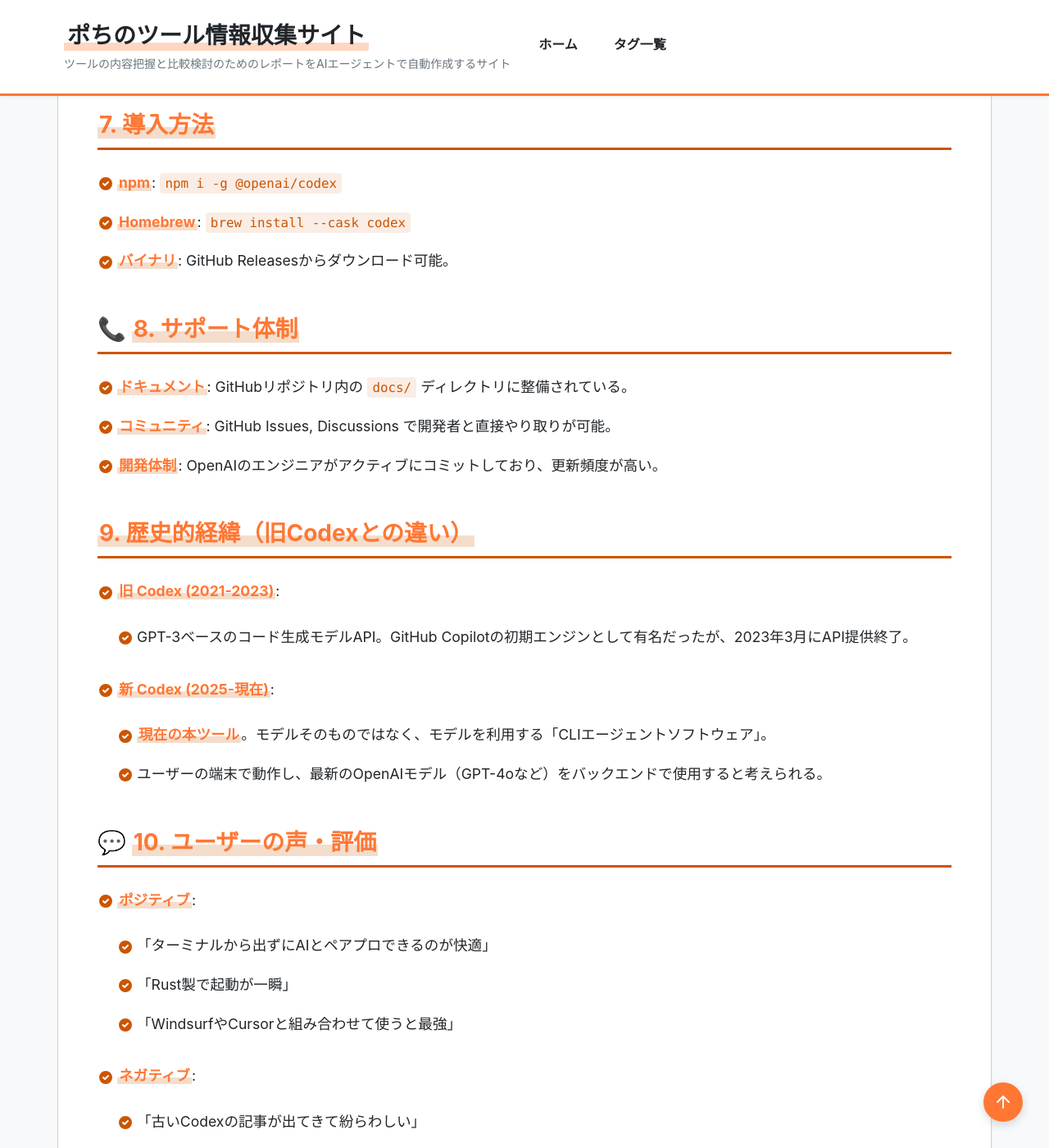
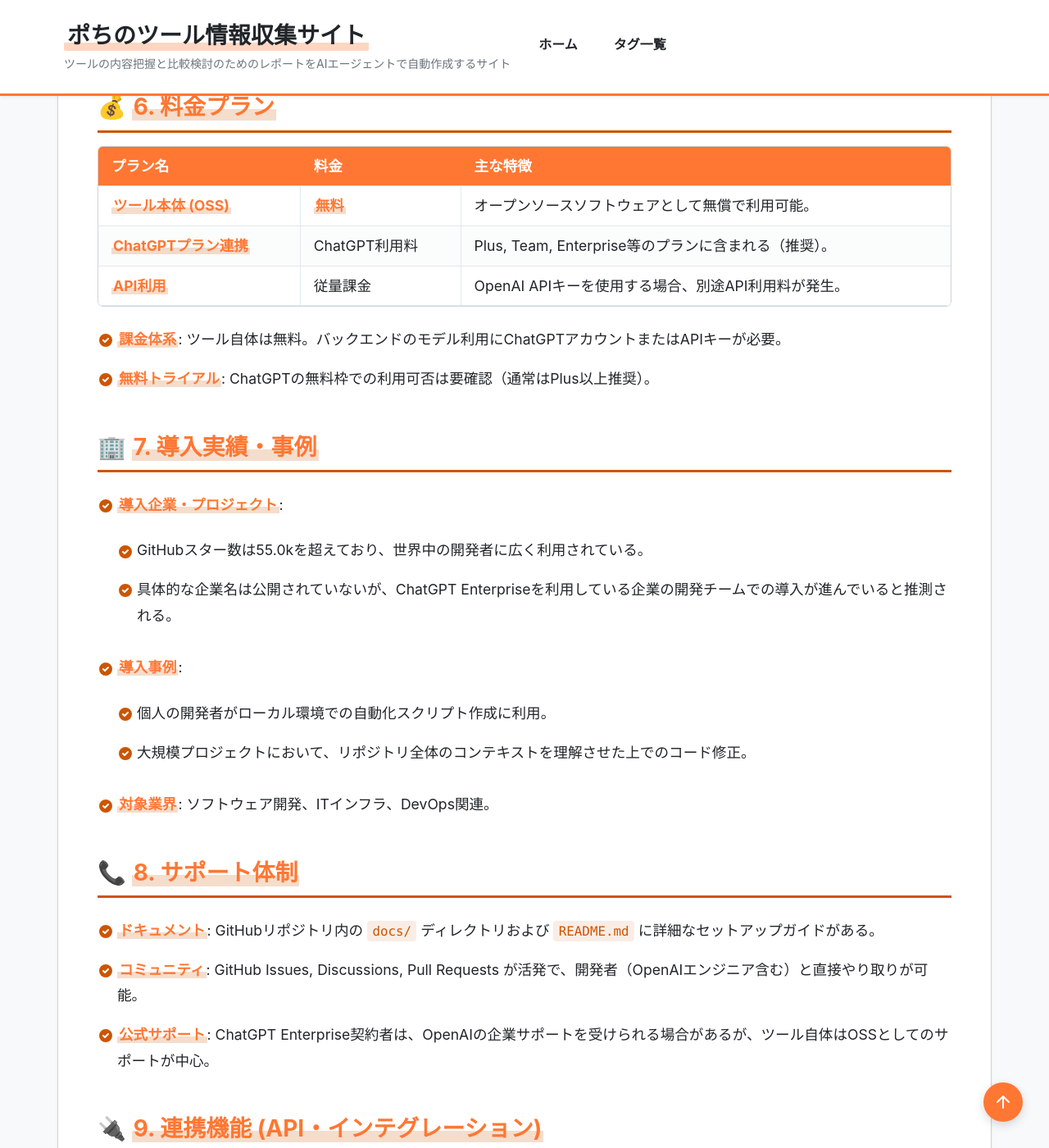
Before and after one commit to aegisfleet/tool-survey-report, a Jekyll site: the page built from _reports/openai-codex.md, in a window 1280 px wide and 1400 px high, scrolled down 5231 px. Shown: the whole window at 82% size. Built offline with Jekyll 4.4.1, drawn with Linux system fonts in a browser that asks for light colours; some of the changed text lies outside the part shown.

Commit message:
Update OpenAI Codex report to match 15-item template (#357)
Co-authored-by: google-labs-jules[bot] <161369871+google-labs-jules[bot]@users.noreply.github.com>

```diff
--- a/_reports/openai-codex.md
+++ b/_reports/openai-codex.md
@@ -46,13 +46,14 @@ evaluation:
 
 # 【任意項目】該当するもののみ記載
 links:
-  documentation: "https://github.com/openai/codex/blob/main/docs/README.md"
+  documentation: "https://github.com/openai/codex/tree/main/docs"
   github: "https://github.com/openai/codex"
 relationships:
   related_tools:
     - "GitHub Copilot"
     - "Windsurf"
     - "Cursor"
+    - "ChatGPT"
 ---
 
 # **OpenAI Codex 調査レポート**
@@ -63,97 +64,140 @@ relationships:
 * **ツールの読み方**: オープンエーアイ コーデックス
 * **開発元**: OpenAI
 * **公式サイト**: [https://github.com/openai/codex](https://github.com/openai/codex) (Web版: [chatgpt.com/codex](https://chatgpt.com/codex))
-* **リポジトリ**: [openai/codex](https://github.com/openai/codex)
+* **関連リンク**:
+  * GitHub: [openai/codex](https://github.com/openai/codex)
+  * ドキュメント: [Codex Documentation](https://github.com/openai/codex/tree/main/docs)
 * **カテゴリ**: AIコーディング支援 / CLIツール
 * **概要**:
-  * 現在の「OpenAI Codex」は、**ターミナル内で動作する軽量なコーディングエージェント**を指す。
-  * 以前（2021年〜2023年）は同名のAPIモデルが存在したが、現在はCLIツールとしてオープンソース（Apache-2.0）で提供されている。
-  * Rust言語で開発されており、ローカル環境で高速に動作し、ChatGPTプラン（Plus, Team, Enterprise等）のアカウントと連携して利用する。
+  * 現在の「OpenAI Codex」は、**ターミナル内で動作する軽量なコーディングエージェント**を指す（旧APIは2023年終了）。
+  * Rust言語で開発されたオープンソースツール（Apache-2.0）であり、ローカルファイルシステムを直接操作できる。
+  * ユーザーのChatGPTアカウント（Plus, Team, Enterprise等）と連携してモデルを利用する。
 
 ## **2. 目的と主な利用シーン**
 
 * **解決する課題**:
   * IDEを開かずにターミナルだけで迅速にコード生成や修正を行いたい。
-  * ローカルのファイルシステムを直接操作させながら開発を進めたい。
+  * ローカルのファイルシステムを直接操作させながら、複雑なリファクタリングやスクリプト作成を行いたい。
 * **想定利用者**:
   * コマンドライン操作（CLI）を好む開発者。
   * 軽量な環境でAI支援を受けたいエンジニア。
 * **利用シーン**:
-  * `npm install` や `brew install` で導入し、`codex` コマンドで起動。
-  * 自然言語で「このディレクトリのRustファイルをリストアップして、エラー処理を追加して」といった指示を出す。
+  * `codex` コマンドによる自然言語でのファイル操作・コード生成（例：「このディレクトリのテストコードを作成して」）。
   * VS Code, Cursor, Windsurf などのエディタ内ターミナルでの利用。
+  * シェルスクリプトの生成と実行の自動化。
 
 ## **3. 主要機能**
 
 * **CLIエージェント**: ターミナル上で対話的にコード生成、シェルコマンド実行、ファイル操作を行う。
-* **ChatGPT連携**: `Sign in with ChatGPT` 機能により、既存のChatGPTプラン（Plus/Pro/Team/Edu/Enterprise）のアカウントを利用してモデルにアクセス可能。
-* **ローカル実行**: ユーザーのコンピュータ上で動作するため、ローカルファイルへのアクセスやコマンド実行がスムーズ。
-* **クロスプラットフォーム**: macOS (Apple Silicon/Intel), Linux に対応。
+* **ChatGPT連携**: `Sign in with ChatGPT` 機能により、既存のChatGPTプラン（Plus/Pro/Team/Edu/Enterprise）のアカウントを利用可能。
+* **ローカル実行**: ユーザーのコンピュータ上で動作するため、ローカルファイルへのアクセスやコマンド実行がスムーズかつセキュア。
+* **クロスプラットフォーム**: macOS (Apple Silicon/Intel), Linux に対応。WindowsはWSL経由などで利用可能（要確認）。
 * **IDE統合**: VS Code, Cursor, Windsurf などのエディタに統合して利用することも可能。
 
 ## **4. 特徴・強み (Pros)**
 
-* **軽量かつ高速**: Rust言語で書かれており（コードベースの97%以上）、動作が非常に軽快。
-* **オープンソース**: Apache 2.0ライセンスで公開されており、透明性が高い。
-* **既存プランの活用**: ChatGPTの有料プラン契約者は追加費用なしで高度なモデルを利用できる推奨設定がある。
+* **軽量かつ高速**: Rust言語で書かれており（コードベースの97%以上）、起動や動作が非常に軽快。
+* **オープンソース**: Apache 2.0ライセンスで公開されており、透明性が高く、カスタマイズも可能。
+* **既存プランの活用**: ChatGPTの有料プラン契約者は追加費用なしで高度なモデルを利用できる（推奨設定）。
 * **柔軟性**: ターミナルベースであるため、特定のエディタに依存せず、SSH接続先のサーバーなどでも利用しやすい。
 
 ## **5. 弱み・注意点 (Cons)**
 
-* **GUIを持たない**: 基本的にCUI（キャラクターユーザーインターフェース）での操作となるため、GUIツールに慣れたユーザーには敷居が高い場合がある。
-* **APIキー利用の複雑さ**: ChatGPTログインではなくAPIキーで使用する場合は、追加のセットアップが必要となる。
+* **GUIを持たない**: 基本的にCUI（キャラクターユーザーインターフェース）での操作となるため、GUIツールに慣れたユーザーには敷居が高い。
+* **APIキー利用のセットアップ**: ChatGPTログインではなくAPIキーで使用する場合は、追加の設定が必要となる。
 * **名称の混乱**: 過去に「Codex API」として知られていたサービス（2023年終了）と同じ名前であるため、古い情報と混同しやすい。
 
 ## **6. 料金プラン**
 
-* **ツール自体**: **無料** (オープンソース)
-* **モデル利用料**:
-  * **ChatGPTプラン連携**: ChatGPT Plus, Team, Enterprise等のプランに含まれる（推奨）。
-  * **API利用**: OpenAI APIキーを使用する場合、従量課金が発生する可能性がある（要追加設定）。
+| プラン名 | 料金 | 主な特徴 |
+|---------|------|---------|
+| **ツール本体 (OSS)** | **無料** | オープンソースソフトウェアとして無償で利用可能。 |
+| **ChatGPTプラン連携** | ChatGPT利用料 | Plus, Team, Enterprise等のプランに含まれる（推奨）。 |
+| **API利用** | 従量課金 | OpenAI APIキーを使用する場合、別途API利用料が発生。 |
 
-## **7. 導入方法**
+* **課金体系**: ツール自体は無料。バックエンドのモデル利用にChatGPTアカウントまたはAPIキーが必要。
+* **無料トライアル**: ChatGPTの無料枠での利用可否は要確認（通常はPlus以上推奨）。
 
-* **npm**: `npm i -g @openai/codex`
-* **Homebrew**: `brew install --cask codex`
-* **バイナリ**: GitHub Releasesからダウンロード可能。
+## **7. 導入実績・事例**
+
+* **導入企業・プロジェクト**:
+  * GitHubスター数は55.0kを超えており、世界中の開発者に広く利用されている。
+  * 具体的な企業名は公開されていないが、ChatGPT Enterpriseを利用している企業の開発チームでの導入が進んでいると推測される。
+* **導入事例**:
+  * 個人の開発者がローカル環境での自動化スクリプト作成に利用。
+  * 大規模プロジェクトにおいて、リポジトリ全体のコンテキストを理解させた上でのコード修正。
+* **対象業界**: ソフトウェア開発、ITインフラ、DevOps関連。
 
 ## **8. サポート体制**
 
-* **ドキュメント**: GitHubリポジトリ内の `docs/` ディレクトリに整備されている。
-* **コミュニティ**: GitHub Issues, Discussions で開発者と直接やり取りが可能。
-* **開発体制**: OpenAIのエンジニアがアクティブにコミットしており、更新頻度が高い。
+* **ドキュメント**: GitHubリポジトリ内の `docs/` ディレクトリおよび `README.md` に詳細なセットアップガイドがある。
+* **コミュニティ**: GitHub Issues, Discussions, Pull Requests が活発で、開発者（OpenAIエンジニア含む）と直接やり取りが可能。
+* **公式サポート**: ChatGPT Enterprise契約者は、OpenAIの企業サポートを受けられる場合があるが、ツール自体はOSSとしてのサポートが中心。
 
-## **9. 歴史的経緯（旧Codexとの違い）**
+## **9. 連携機能 (API・インテグレーション)**
 
-* **旧 Codex (2021-2023)**:
-  * GPT-3ベースのコード生成モデルAPI。GitHub Copilotの初期エンジンとして有名だったが、2023年3月にAPI提供終了。
-* **新 Codex (2025-現在)**:
-  * **現在の本ツール**。モデルそのものではなく、モデルを利用する「CLIエージェントソフトウェア」。
-  * ユーザーの端末で動作し、最新のOpenAIモデル（GPT-4oなど）をバックエンドで使用すると考えられる。
+* **API**: OpenAI APIと連携可能。また、MCP (Model Context Protocol) ツールとしての機能も備えている（`shell-tool-mcp`）。
+* **外部サービス連携**:
+  * **エディタ**: VS Code, Cursor, Windsurf (IDE内のターミナルまたは拡張機能として連携)。
+  * **認証**: ChatGPT (Auth0等を利用したSSO連携)。
 
-## **10. ユーザーの声・評価**
+## **10. セキュリティとコンプライアンス**
 
-* **ポジティブ**:
-  * 「ターミナルから出ずにAIとペアプロできるのが快適」
-  * 「Rust製で起動が一瞬」
-  * 「WindsurfやCursorと組み合わせて使うと最強」
-* **ネガティブ**:
-  * 「古いCodexの記事が出てきて紛らわしい」
+* **認証**:
+  * `Sign in with ChatGPT` によるOAuth認証。
+  * OpenAI APIキーによる認証。
+* **データ管理**:
+  * エージェント自体はローカル環境（ユーザーのPC）で動作するため、コードの読み書きはローカルで行われる。
+  * 推論のために送信されるデータは、OpenAIのプライバシーポリシー（ChatGPTプランまたはAPI利用規約）に従って管理される。Enterpriseプランではデータが学習に使われない設定が可能。
+* **準拠規格**: OpenAIのサービス（ChatGPT/API）はSOC 2 Type 2、GDPRなどに準拠している。
 
-## **11. 直近のアップデート**
+## **11. 操作性 (UI/UX) と学習コスト**
 
-* **v0.80.0 (2026-01-09)**: 最新リリース。機能強化とバグ修正。
-* **開発状況**: 非常にアクティブで、頻繁にリリースが行われている。
+* **UI/UX**:
+  * 完全なCLIベース。テキストによる対話形式。
+  * 応答が高速で、Rust製ならではのサクサクとした操作感。
+  * ターミナル操作に慣れているユーザーには非常に直感的。
+* **学習コスト**:
+  * 基本的なコマンドライン操作（`cd`, `ls`など）の知識が必要。
+  * ツール自体のコマンドはシンプル（`codex`で起動）だが、プロンプトエンジニアリングのスキルは必要。
 
-## **12. 類似ツールとの比較**
+## **12. ユーザーの声（レビュー分析）**
 
-| ツール名 | 形態 | 特徴 | ターゲット |
-|---|---|---|---|
-| **OpenAI Codex (CLI)** | CLIアプリ | ターミナルで動作、軽量、OSS。 | CLI・Vimユーザー、自動化重視 |
-| **GitHub Copilot CLI** | CLI拡張 | `gh copilot` コマンドで動作。 | GitHub CLIユーザー |
-| **Cursor** | エディタ(IDE) | VS Codeフォーク。AIネイティブなGUI体験。 | エディタ体験重視 |
-| **Windsurf** | エディタ(IDE) | 「Cascade」エージェントによる深いコンテキスト理解。 | 統合環境重視 |
+* **調査対象**: GitHub, X (Twitter), 技術ブログ等（2025年〜2026年の投稿を中心に分析）。
+* **総合評価**: CLIツールとして非常に高い評価（GitHub Star 55.6k）。
+* **ポジティブな評価**:
+  * 「Rust製で起動が一瞬。以前のPython製ツールより遥かに快適。」
+  * 「ターミナルから出ずにAIとペアプロできるのが最高。コンテキストスイッチが減った。」
+  * 「WindsurfやCursorと組み合わせて使うと開発効率が倍増する。」
+* **ネガティブな評価 / 改善要望**:
+  * 「古いCodexの記事（API時代）が検索で出てきて紛らわしい。」
+  * 「GUIがないので、複雑な差分確認はエディタで行う必要がある。」
+* **特徴的なユースケース**:
+  * SSHで接続したリモートサーバー上でのコーディング作業支援。
 
-## **13. 総評**
+## **13. 直近半年のアップデート情報**
 
-現在の **OpenAI Codex** は、過去のAPIサービスの終了を乗り越え、**開発者のための強力なCLIパートナー**として復活した。特にターミナル中心のワークフローを持つエンジニアにとっては、軽量でレスポンスの良い強力な選択肢となる。オープンソースである点も安心材料の一つであり、今後の機能拡張も期待できる。
+* **2026-01-09 (v0.80.0)**: 最新リリース。安定性の向上とバグ修正。
+* **2025-12-XX**: 機能追加（MCP対応の強化など）。
+* **2025-11-XX**: パフォーマンス改善。
+* **開発状況**: GitHubのコミットログによると、OpenAIのエンジニアによって頻繁にメンテナンスされている。
+
+## **14. 類似ツールとの比較**
+
+| ツール名 | 特徴 | 強み | 弱み | 選択肢となるケース |
+|---|---|---|---|---|
+| **OpenAI Codex (CLI)** | CLIアプリ | ターミナルで動作、軽量、OSS。ChatGPT連携。 | GUIなし。CLI知識必須。 | ターミナル中心の開発者、既存ChatGPTユーザー。 |
+| **GitHub Copilot CLI** | CLI拡張 | `gh copilot` コマンドで動作。GitHubエコシステム連携。 | GitHub Enterprise契約が必要な場合がある。 | GitHub CLIを既に活用している場合。 |
+| **Cursor** | エディタ(IDE) | VS Codeフォーク。AIネイティブなGUI体験。 | エディタを乗り換える必要がある。 | GUIでのシームレスなAI体験を求める場合。 |
+| **Windsurf** | エディタ(IDE) | 「Cascade」エージェントによる深いコンテキスト理解。 | 独自のエディタ環境。 | 深いコード理解と統合環境を重視する場合。 |
+
+## **15. 総評**
+
+* **総合的な評価**:
+  * 現在の **OpenAI Codex** は、過去のAPIサービスの終了を乗り越え、**開発者のための強力なCLIパートナー**として復活した。特にターミナル中心のワークフローを持つエンジニアにとっては、軽量でレスポンスの良い強力な選択肢となる。オープンソースである点も安心材料の一つ。
+* **推奨されるチームやプロジェクト**:
+  * CLI操作に慣れた熟練エンジニアチーム。
+  * ChatGPT Enterprise等を既に契約しており、セキュアにAIを導入したい組織。
+  * リモートサーバーでの開発が多いプロジェクト。
+* **選択時のポイント**:
+  * 「IDEの中で完結したい（Cursor/Windsurf）」か、「ターミナルで柔軟に使いたい（Codex）」かが最大の分岐点。既存の環境を変えずにAIを導入したい場合はCodexが有利。
```
